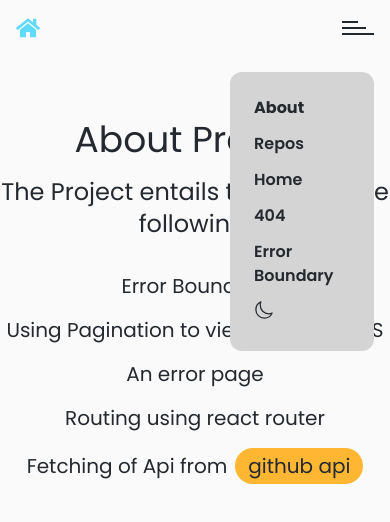
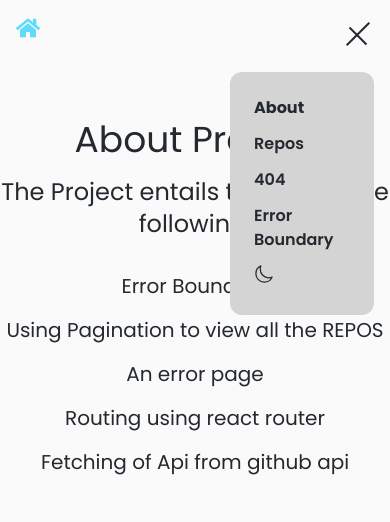
Before and after one commit to King-kae/AltSchool-Assignment-SS-, a React (Vite) app: page /about in a window 390 px wide. Both pictures are taken after a click on the button "nav mobile menu". Shown: the top 522 px of the page. Built offline with nearby package versions, Linux system fonts and the light colour scheme.

Commit message:
half-way

```diff
--- a/src/Pages/About.jsx
+++ b/src/Pages/About.jsx
@@ -19,14 +19,7 @@ const About = () => {
           <li>An error page</li>
           <li>Routing using react router</li>
           <li className='flex justify-center items-center gap-x-2'>
-            Fetching of Api from{" "}
-            <a
-              href='https://docs.github.com/en/rest'
-              target='_blank'
-              className='bg-yellow-400 dark:text-neutral-50 block w-32 py-1 rounded-full text-center'
-            >
-              github api
-            </a>
+            Fetching of Api from github api
           </li>
         </ul>
       </div>
--- a/src/Pages/Home.jsx
+++ b/src/Pages/Home.jsx
@@ -93,7 +93,7 @@ const Home = () => {
                         <motion.img
                             src={pic}
                             alt="github octocat"
-                            className='w-[26.25rem] py-4 aspect-square  absolute top-[10%]  md:top-[17%] object-contain'
+                            className='md:w-[26.25rem] p-8 aspect-square w-44 absolute top-[10%]  md:top-[17%] lg:right-[20%] object-contain'
                             layoutId='entranceImg'
                             />
                     </div>
--- a/src/components/Header/HeadeLinks.jsx
+++ b/src/components/Header/HeadeLinks.jsx
@@ -10,7 +10,7 @@ const HeaderLinks = () => {
 
             className="hidden md:flex justify-center flexBasis-5/7 -mt-1 ml-8 gap-x-6 md:gap-x-8 md:mr-0 text-xl"
         >
-            <motion.li className={`z-10`}>
+            <motion.li className={`z-10 hover:text-blue transition duration-500 ease-in-out`}>
                 <NavLink
                     to="/repos"
 
@@ -19,7 +19,7 @@ const HeaderLinks = () => {
                     Repos
                 </NavLink>
             </motion.li>
-            <li className="z-10">
+            <li className="z-10 hover:text-blue transition duration-500 ease-in-out">
                 <NavLink
                     to="/about"
 
@@ -28,7 +28,7 @@ const HeaderLinks = () => {
                     About
                 </NavLink>
             </li>
-            <li className="z-10">
+            <li className="z-10 hover:text-blue transition duration-500 ease-in-out">
                 <NavLink
                     to="/errorpage"
 
@@ -37,7 +37,7 @@ const HeaderLinks = () => {
                     404
                 </NavLink>
             </li>
-            <li className="z-10">
+            <li className="z-10 hover:text-blue transition duration-500 ease-in-out">
                 <NavLink
                     to="/errorboundary"
 
--- a/src/components/Header/Header.jsx
+++ b/src/components/Header/Header.jsx
@@ -42,7 +42,7 @@ const Header = () => {
               {theme === "light" ? <IoMoonOutline /> : <IoSunnySharp />}
             </button>
           </div>
-          <HeaderMenuBtn open={openMenu} toggleMenu={handleMenu} />
+          <HeaderMenuBtn openMenu={openMenu} toggleMenu={handleMenu} />
         </nav>
          <HeaderMenu open={openMenu} theme={theme} handleTheme={handleTheme} />
       </header>
--- a/src/components/Header/HeaderMenu.jsx
+++ b/src/components/Header/HeaderMenu.jsx
@@ -1,35 +1,68 @@
 import { motion } from 'framer-motion'
 import { IoMoonOutline, IoSunnySharp } from "react-icons/io5";
 import { NavLink } from 'react-router-dom';
+
+
+const ulVariants = {
+    open: {
+        visibility: "visible",
+        opacity: 1,
+        x: 0,
+        transition: { staggerChildren: 0.07, delayChildren: 0.2 },
+    },
+    closed: {
+        visibility: "hidden",
+        opacity: 0,
+        x: 400,
+        transition: {
+            staggerChildren: 0.05,
+            staggerDirection: -1,
+            delay: 1,
+        },
+    },
+};
+
+const liVariants = {
+    open: {
+        y: 0,
+        opacity: 1,
+
+        transition: { ease: [0.17, 0.67, 0.83, 0.67], duration: 1 },
+    },
+    closed: {
+        y: 200,
+        opacity: 0,
+
+        transition: { ease: [0.17, 0.67, 0.83, 0.67], duration: 2 },
+    },
+};
 
 const HeaderMenu = ({ open, theme, handleTheme }) => {
     const activeClassName = "font-bold"
 
     return (
         <motion.ul
+            variants={ulVariants}
             animate={open ? "open" : "closed"}
             className='bg-neutral-300 dark:bg-zinc-700 dark:text-neutral-50 flex flex-col md:hidden fixed z-10 space-y-3 p-6 text-zinc-700 w-36 right-4 rounded-xl mt-4 font-semibold  overflow-hidden'
         >
-            <motion.li className={`z-10`}>
+            <motion.li variants={liVariants} className={`z-10  hover:text-blue transition duration-500 ease-in-out`}>
                 <NavLink to='/about'
                     className={({ isActive }) => (isActive ? activeClassName : undefined)}
                 >
                     About
                 </NavLink>
             </motion.li>
-            <motion.li className='z=10'>
+            <motion.li variants={liVariants} className='z=10 hover:text-blue transition duration-500 ease-in-out'>
                 <NavLink to='/repos'>Repos</NavLink>
             </motion.li>
-            <motion.li className='z-10'>
-                <NavLink to='/home'>Home</NavLink>
-            </motion.li>
-            <motion.li>
+            <motion.li variants={liVariants} className='z-10 hover:text-blue transition duration-500 ease-in-out'>
                 <NavLink to='/errorpage'>404</NavLink>
             </motion.li>
-            <motion.li>
+            <motion.li variants={liVariants} className='z-10 hover:text-blue transition duration-500 ease-in-out'>
                 <NavLink to='/errorboundary'>Error Boundary</NavLink>
             </motion.li>
-            <motion.li>
+            <motion.li variants={liVariants} className='z-10 hover:text-blue transition duration-500 ease-in-out'>
                 <button aria-label='toggle theme' onClick={handleTheme}>
                     {theme === 'light' ? <IoMoonOutline className='w-5 h-5' /> : <IoSunnySharp className='w-5 h-5' />}
                 </button>
```
